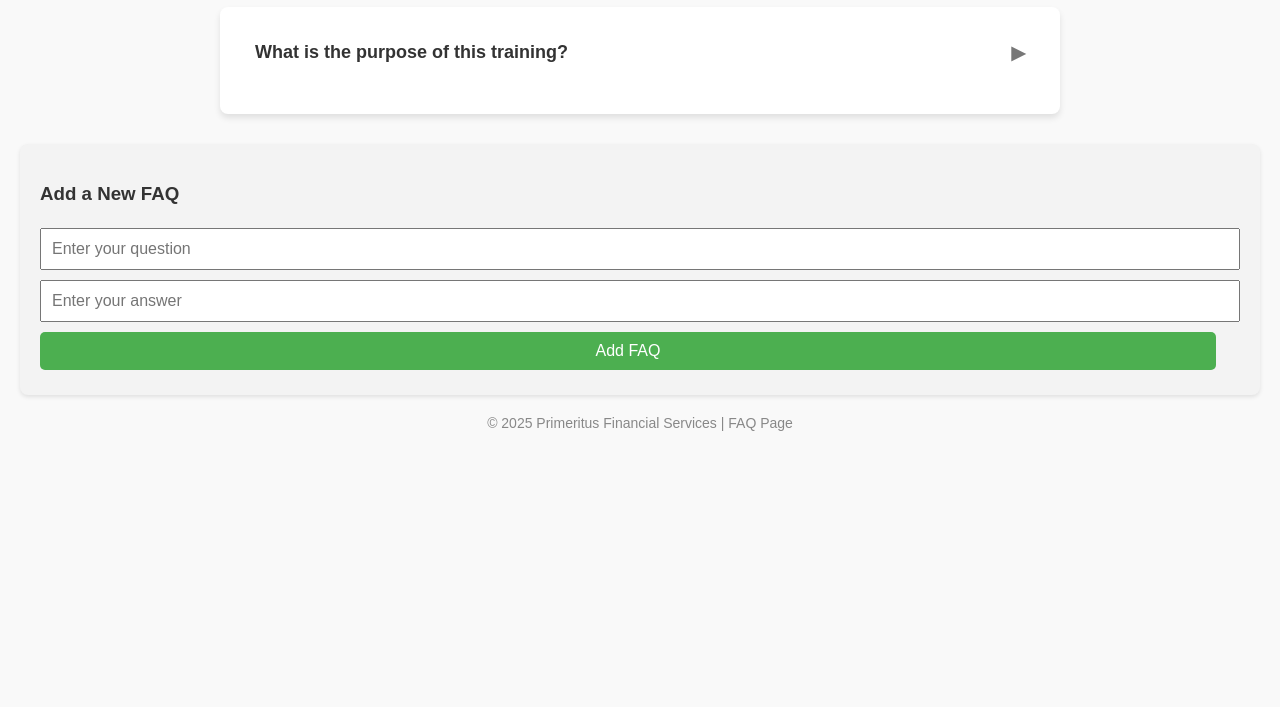
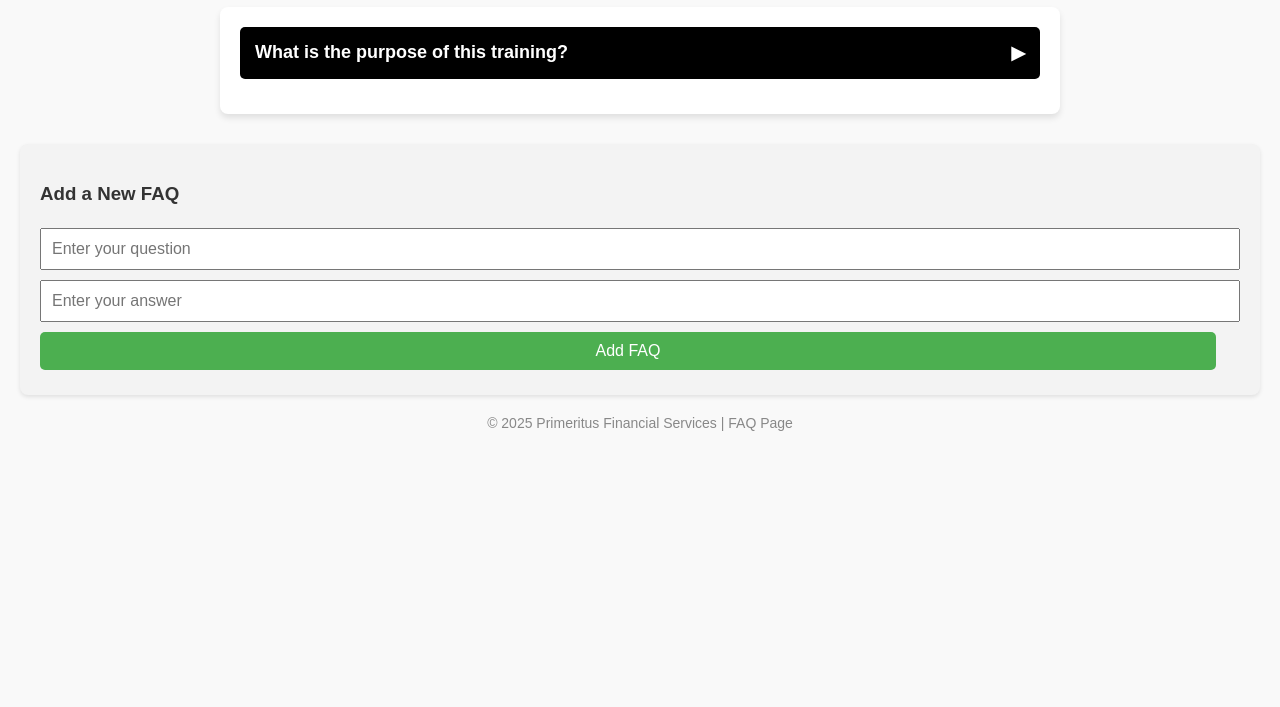
Before and after one commit to ChalkYesterday/PFS-FAQ-Training, a plain HTML site: page index.html in a window 1280 px wide. Shown: the part 93-800 px from the top of the page. Drawn offline with Linux system fonts and the light colour scheme.

Commit message:
Update index.html

```diff
--- a/index.html
+++ b/index.html
@@ -29,37 +29,34 @@
         /* FAQ Item Styles */
         .faq-item {
             margin-bottom: 15px;
-            border-bottom: 1px solid #eaeaea;
-            padding: 15px;
-            transition: all 0.3s ease;
-        }
-        .faq-item:last-child {
-            border-bottom: none;
-        }
-        .faq-item:hover {
-            background-color: #f5f5f5;
+            border-radius: 5px;
+            overflow: hidden;
         }
         .faq-question {
+            background-color: black;
+            color: white;
+            font-size: 18px;
+            font-weight: bold;
+            padding: 15px;
+            cursor: pointer;
             display: flex;
             justify-content: space-between;
             align-items: center;
-            font-size: 18px;
-            font-weight: bold;
-            cursor: pointer;
-            color: #333;
         }
         .faq-answer {
             display: none;
             font-size: 16px;
-            margin-top: 10px;
-            color: #555;
+            padding: 15px;
+            background-color: white;
+            color: black;
             line-height: 1.6;
+            border: 1px solid #ddd;
+            border-top: none;
         }
 
         /* Arrow Styling */
         .arrow {
             font-size: 18px;
-            color: #777;
             transition: transform 0.3s ease;
         }
         .arrow.rotate {
```
